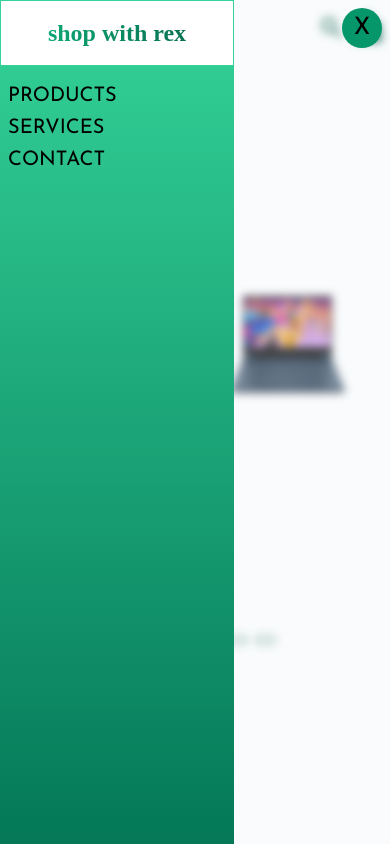
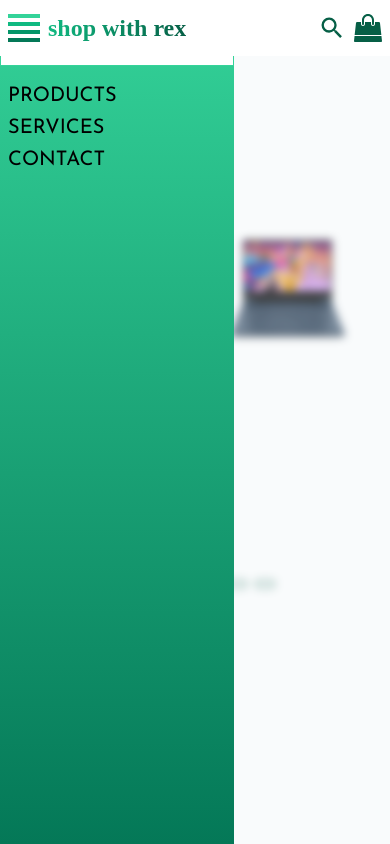
Before and after one commit to Lubwama-Emmanuel/rex_tech_guy, a React (Vite) app: page / in a window 390 px wide. Shown: the top 844 px of the page. Built offline with nearby package versions, Linux system fonts and the light colour scheme; a web font is replaced by a local one.

Commit message:
feat:(made header sticky)

```diff
--- a/src/ui/MobileHeader.jsx
+++ b/src/ui/MobileHeader.jsx
@@ -9,7 +9,7 @@ export default function MobileHeader({ setShowMenu }) {
     setisSearch((value) => !value);
   }
   return (
-    <header className=" space-y-3 px-2 py-3 sm:hidden">
+    <header className="fixed left-0 right-0 top-0 space-y-3 bg-white px-2 py-3 sm:hidden">
       <div className="flex items-center justify-between">
         <div className="flex items-center space-x-2">
           <div
```
